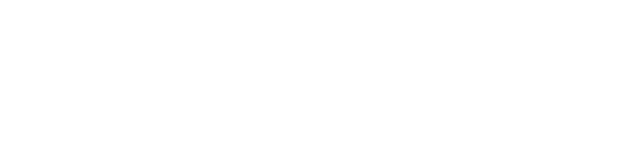
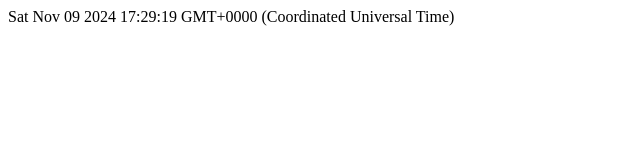
Before and after one commit to nitka975/ElectronicClock, a plain HTML site: page index.html in a window 1280 px wide. Shown: the whole page, without its empty margins (0-640 px from the left). Drawn offline with Linux system fonts and the light colour scheme.

Commit message:
autput new Date() by DOM

```diff
--- a/index.html
+++ b/index.html
@@ -6,7 +6,7 @@
     <title>Document</title>
 </head>
 <body>
-
+    <div id="clock"></div>
 
     <script src="script.js"></script>
 </body>
--- a/script.js
+++ b/script.js
@@ -0,0 +1 @@
+document.getElementById('clock').textContent = new Date();
```
